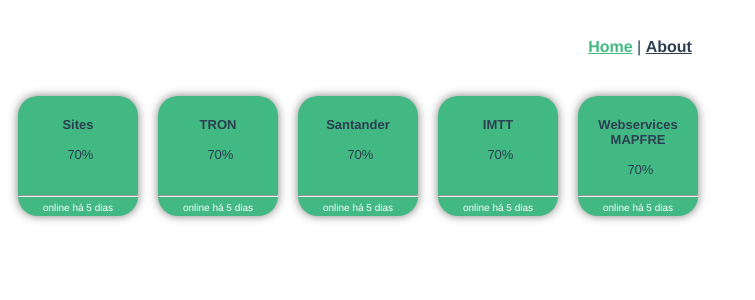
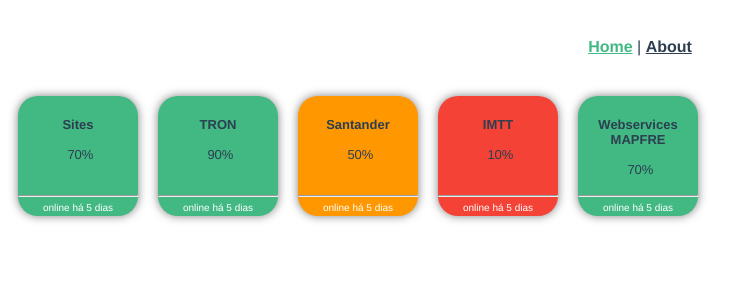
Before and after one commit to acaciobernardo/monitorizacao, a Vue app: page / in a window 1280 px wide. Shown: the top 300 px of the page, without its empty margins (0-755 px from the left). Built offline with nearby package versions, Linux system fonts and the light colour scheme.

Commit message:
cores no indicador

```diff
--- a/src/components/Indicador.vue
+++ b/src/components/Indicador.vue
@@ -1,8 +1,8 @@
 <template>
-  <div class="indicador">
+  <div class="indicador" :cor="getColor(valor)">
     <p class="titulo">{{ titulo }}</p>
     <div class="corpo">
-        <div class="valores">{{ valor }}</div>
+        <div class="valores">{{ valor }}%</div>
         <div class="rodape">
             <div><hr/></div>
             <div>
@@ -18,11 +18,24 @@
   name: 'Indicador',
   props: {
     titulo: String,
-    valor: String,
+    valor: Number,
     footer: String
   },
   data () {
+
+    const getColor = (val) => {
+      if (val<50) {
+        return 'red';
+      } else if (val>=70) {
+        return 'green';
+      }
+      else {
+        return 'orange';
+      }
+    }
+
     return {
+      getColor
     }
   }
 }
@@ -32,13 +45,24 @@
 <style scoped>
 
 .indicador {
-  background: #42b983;
   max-width: 120px;
   min-width: 120px;
   min-height: 120px;
   position: relative;
   font-size: small;
   border-radius: 20px;
+}
+
+.indicador[cor="red"] {
+  background: #f44336; /* red */
+}
+
+.indicador[cor="orange"] {
+  background: #ff9800; /* orange */
+}
+
+.indicador[cor="green"] {
+  background: #42b983; /* green */
 }
 
 .indicador .titulo {
--- a/src/views/HomeView.vue
+++ b/src/views/HomeView.vue
@@ -21,24 +21,28 @@
   },
   setup() {
     const dados = ref([{
+      id: 1,
       titulo: 'Sites',
-      valor: '70%',
+      valor: 70,
       footer: 'online há 5 dias'
     },{
+      id: 2,
       titulo: 'TRON',
-      valor: '70%',
+      valor: 90,
       footer: 'online há 5 dias'
     },{
+      id: 3,
       titulo: 'Santander',
-      valor: '70%',
+      valor: 50,
       footer: 'online há 5 dias'
     },{
+      id: 4,
       titulo: 'IMTT',
-      valor: '70%',
+      valor: 10,
       footer: 'online há 5 dias'
     },{
       titulo: 'Webservices MAPFRE',
-      valor: '70%',
+      valor: 70,
       footer: 'online há 5 dias'
     }
   ])
```
